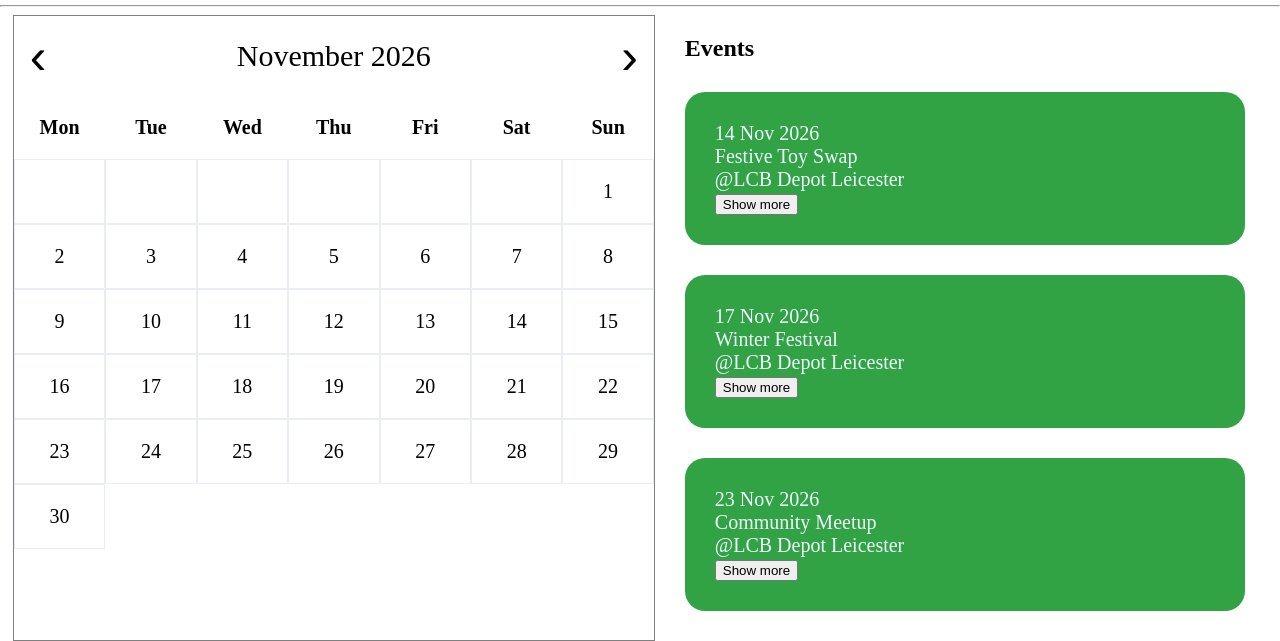
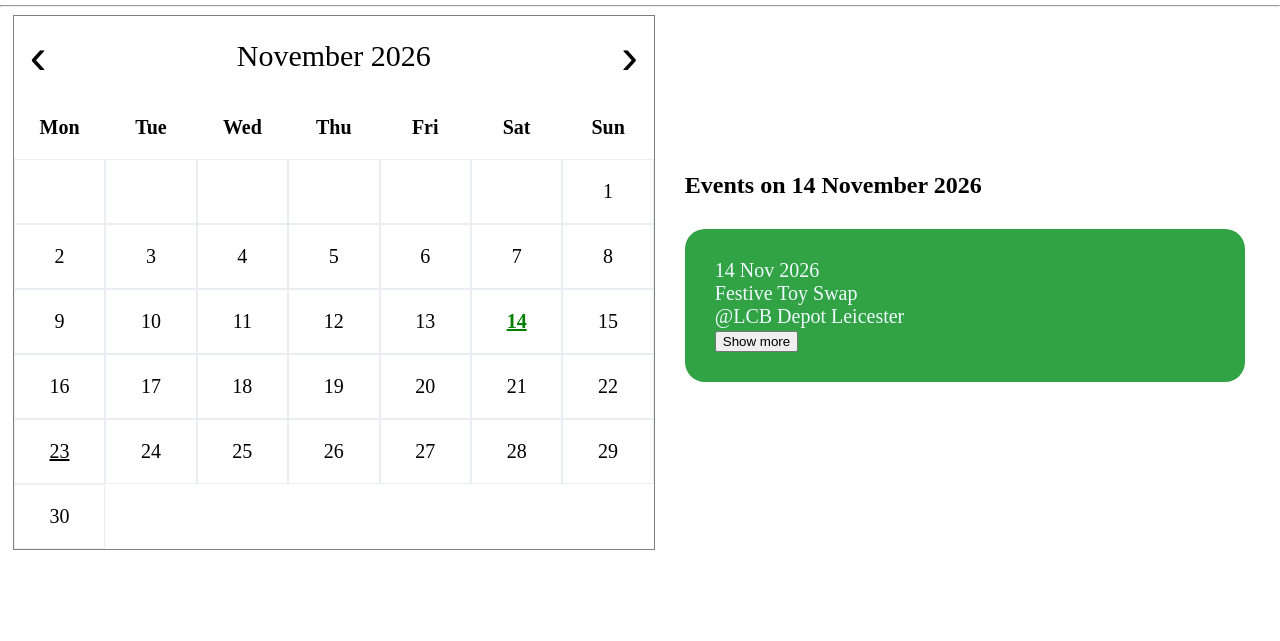
Before and after one commit to sadiyyah-s/cnf-website-project, a plain HTML site: page events.html in a window 1280 px wide. Both pictures are taken after a click on the element "14". Shown: the part 203-844 px from the top of the page. After the commit the page ends 800 px from the top, so only its background shows below. Drawn offline with Linux system fonts and the light colour scheme.

Commit message:
events.html

```diff
--- a/events.html
+++ b/events.html
@@ -29,39 +29,49 @@
                 <div class="calendar-dates"></div>
             </div>
         </div>
+
         <div class="events-container">
-            <h2>Events</h2>
+            <h2 id="events-heading">Events</h2>
+            <p id="no-events-msg" style="display: none;">No events found.</p>
+
             <div class="events-list">
                 <div class="event-item">
-                    <span class="event-date">14 Nov 2026</span>
+                    <span class="event-date"><time datetime="2026-11-14">14 Nov 2026</time></span>
                     <br>
                     <span class="event-title">Festive Toy Swap</span>
                     <br>
                     <span class="event-location">@LCB Depot Leicester</span>
                     <br>
-                    <button onclick="accordion()">Show more</button>
+                    <button onclick="accordion(this)">Show more</button>
                     <div class="more-info">
-                        <img src="images/festive-toy-swap.png">
+                        <img src="images/festive-toy-swap.png" alt="Festive Toy Swap">
                     </div>
                 </div>
+
+                <div class="event-item">
+                    <span class="event-date"><time datetime="2026-06-06">6 June 2026</time></span>
+                    <br>
+                    <span class="event-title">The Great Big Green Week</span>
+                    <br>
+                    <span class="event-location">@ St Mary’s Church, Melton Mowbray</span>
+                    <br>
+                    <button onclick="accordion(this)">Show more</button>
+                    <div class="more-info">
+                        <img src="images/green-week.png" alt="<p>Showcase of local community groups Come and hear from local community groups groups in our community that are working on conservation, reuse and recycling, community energy and climate justice. Each group will have an area to showcase what they are up to and representatives that you can find out more from. Saturday 6th June 10am to 4pm">
                     </div>
+                </div>
+
                 <div class="event-item">
-                    <span class="event-date">17 Nov 2026</span>
-                    <br>
-                    <span class="event-title">Winter Festival</span>
-                    <br>
-                    <span class="event-location">@LCB Depot Leicester</span>
-                    <br>
-                    <button onclick="accordion()">Show more</button>
-                </div>
-                <div class="event-item">
-                    <span class="event-date">23 Nov 2026</span>
+                    <span class="event-date"><time datetime="2026-11-23">23 Nov 2026</time></span>
                     <br>
                     <span class="event-title">Community Meetup</span>
                     <br>
                     <span class="event-location">@LCB Depot Leicester</span>
                     <br>
-                    <button onclick="accordion()">Show more</button>
+                    <button onclick="accordion(this)">Show more</button>
+                    <div class="more-info">
+                        <p>Community Meetup details go here.</p>
+                    </div>
                 </div>
             </div>
         </div>
@@ -72,39 +82,105 @@
         const monthYear = document.getElementById('month-year');
         const prevMonthBtn = document.getElementById('prev-month');
         const nextMonthBtn = document.getElementById('next-month');
+        const eventItems = document.querySelectorAll('.event-item');
+        const noEventsMsg = document.getElementById('no-events-msg');
+        const eventsHeading = document.getElementById('events-heading');
 
         let currentDate = new Date();
         let currentMonth = currentDate.getMonth();
         let currentYear = currentDate.getFullYear();
+        let selectedDate = null;
 
         const months = [
             'January', 'February', 'March', 'April', 'May', 'June',
             'July', 'August', 'September', 'October', 'November', 'December'
         ];
 
+        const eventDates = new Set();
+        eventItems.forEach(item => {
+            const timeTag = item.querySelector('time');
+            if (timeTag) {
+                eventDates.add(timeTag.getAttribute('datetime'));
+            }
+        });
+
+        function formatDate(year, month, day) {
+            const m = String(month + 1).padStart(2, '0');
+            const d = String(day).padStart(2, '0');
+            return `${year}-${m}-${d}`;
+        }
+
+        function updateEventsDisplay() {
+            const monthPrefix = `${currentYear}-${String(currentMonth + 1).padStart(2, '0')}`;
+            let visibleEvents = 0;
+
+            eventItems.forEach(item => {
+                const timeTag = item.querySelector('time');
+                const itemDate = timeTag ? timeTag.getAttribute('datetime') : '';
+
+                const shouldShow = selectedDate
+                    ? itemDate === selectedDate
+                    : itemDate.startsWith(monthPrefix);
+
+                item.style.display = shouldShow ? 'block' : 'none';
+                if (shouldShow) visibleEvents++;
+            });
+
+            if (selectedDate) {
+                const [y, m, d] = selectedDate.split('-');
+                eventsHeading.textContent = `Events on ${Number(d)} ${months[Number(m) - 1]} ${y}`;
+            } else {
+                eventsHeading.textContent = `Events in ${months[currentMonth]} ${currentYear}`;
+            }
+
+            noEventsMsg.style.display = visibleEvents === 0 ? 'block' : 'none';
+        }
+
         function renderCalendar(month, year) {
             calendarDates.innerHTML = '';
             monthYear.textContent = `${months[month]} ${year}`;
-        const firstDay = (new Date(year, month, 1).getDay() + 6)%7;
+
+            const firstDay = (new Date(year, month, 1).getDay() + 6) % 7;
             const daysInMonth = new Date(year, month + 1, 0).getDate();
+
             for (let i = 0; i < firstDay; i++) {
                 const blank = document.createElement('div');
                 calendarDates.appendChild(blank);
             }
+
             for (let i = 1; i <= daysInMonth; i++) {
                 const day = document.createElement('div');
                 day.textContent = i;
+
+                const dateString = formatDate(year, month, i);
+
+                if (eventDates.has(dateString)) {
+                    day.classList.add('has-event');
+                }
+
+                if (selectedDate === dateString) {
+                    day.classList.add('active-date');
+                }
+
+                day.addEventListener('click', () => {
+                    selectedDate = (selectedDate === dateString) ? null : dateString;
+                    renderCalendar(currentMonth, currentYear);
+                    updateEventsDisplay();
+                });
+
                 calendarDates.appendChild(day);
             }
         }
-        renderCalendar(currentMonth, currentYear);
+
         prevMonthBtn.addEventListener('click', () => {
             currentMonth--;
             if (currentMonth < 0) {
                 currentMonth = 11;
                 currentYear--;
             }
+            selectedDate = null;
             renderCalendar(currentMonth, currentYear);
+            updateEventsDisplay();
         });
 
         nextMonthBtn.addEventListener('click', () => {
@@ -113,12 +189,21 @@
                 currentMonth = 0;
                 currentYear++;
             }
+            selectedDate = null;
             renderCalendar(currentMonth, currentYear);
+            updateEventsDisplay();
         });
 
-    function accordion(){
-    document.querySelector('.more-info').classList.toggle('active');
+        function accordion(button) {
+            const moreInfo = button.nextElementSibling;
+            if (moreInfo) {
+                moreInfo.classList.toggle('active');
+                button.textContent = moreInfo.classList.contains('active') ? 'Show less' : 'Show more';
             }
+        }
+
+        renderCalendar(currentMonth, currentYear);
+        updateEventsDisplay();
     </script>
 </body>
 </html>
```
Lines whose indentation alone changed are shown as unchanged.
